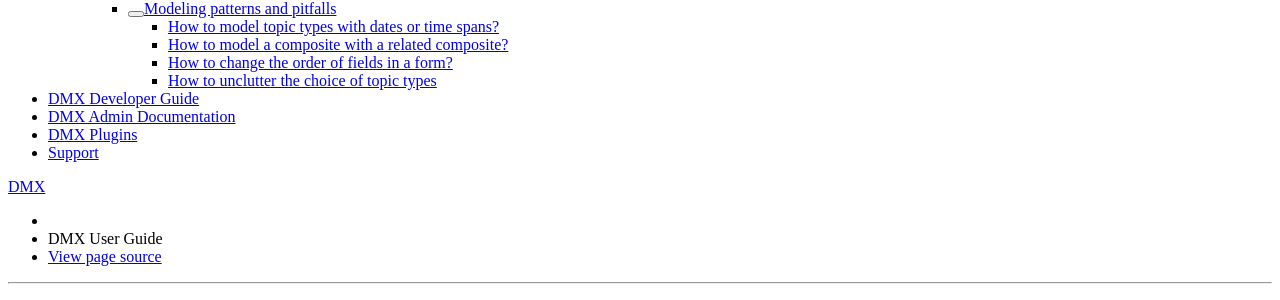
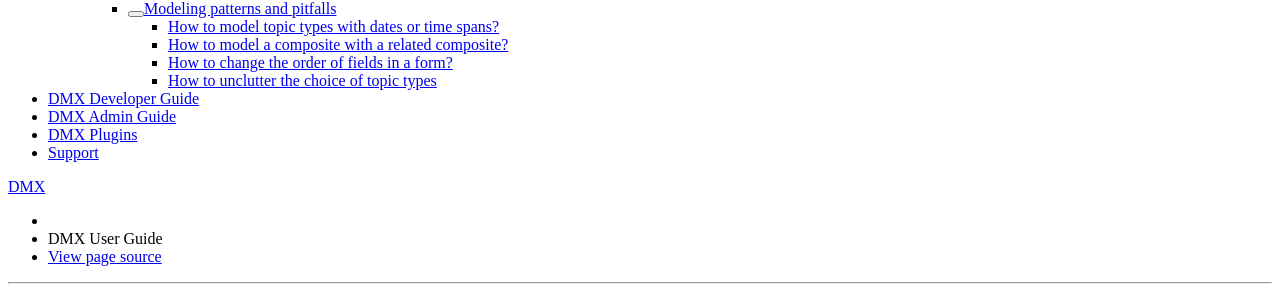
Before and after one commit to dmx-systems/dmx-documentation, a Sphinx documentation site: the page built from docs/user.rst, in a window 1280 px wide and 900 px high, scrolled down 1405 px. Shown: the part 152-452 px from the top of the window. Built offline with Sphinx 7.4.7 and the Read the Docs theme 2.0.0, drawn with Linux system fonts in a browser that asks for light colours; some of the changed text lies outside the part shown.

Commit message:
Renamed to Admin Guide, fixed #27

```diff
--- a/docs/admin.rst
+++ b/docs/admin.rst
@@ -1,8 +1,8 @@
 .. _admin:
 
-#######################
-DMX Admin Documentation
-#######################
+###############
+DMX Admin Guide
+###############
 
 *****************
 The Settings File
--- a/docs/install.rst
+++ b/docs/install.rst
@@ -237,7 +237,7 @@
 Configuring DMX
 ---------------
 
-For apt-based installations we will soon provide more instructions on advanced configuration in the :ref:`Admin Documentation <admin>`.
+For apt-based installations we will soon provide more instructions on advanced configuration in the :ref:`Admin Guide <admin>`.
 By default, DMX listens on port 8080.
 The main configuration file is located in ``/etc/dmx/config.properties``.
 For configuration changes to take effect DMX needs to be restarted (see Stopping and Starting DMX).
--- a/docs/plugins.rst
+++ b/docs/plugins.rst
@@ -15,7 +15,7 @@
 Some of them are Free Software (see the table below).
 Some freely available plugins can already be found in our `download section <https://download.dmx.systems/plugins/>`_, the others will follow soon.
 Their source code is available in our the `plugin repositories <https://git.dmx.systems/dmx-plugins>`_.
-The installation of plugins is explained in our :ref:`Admin Documentation <admin-plugin-installation>`.
+The installation of plugins is explained in our :ref:`Admin Guide <admin-plugin-installation>`.
 
 Some plugins are licensed under a proprietary license and can be purchased from us.
 
--- a/docs/user.rst
+++ b/docs/user.rst
@@ -348,7 +348,7 @@
 
 .. image:: _static/ldap-login.png
 
-.. note:: You can learn how to install the LDAP plugin in our :ref:`Admin Documentation <admin-plugin-installation>`.
+.. note:: You can learn how to install the LDAP plugin in our :ref:`Admin Guide <admin-plugin-installation>`.
 
 .. _user-content-authoring:
 
@@ -980,7 +980,7 @@
 Creating user accounts
 ======================
 
-.. note:: If you have existing users in an LDAP directory we recommend you to use our `LDAP plugin <https://download.dmx.systems/plugins/dmx-ldap/>`_. Learn how to install it in our :ref:`Admin Documentation<admin-plugin-installation>`.
+.. note:: If you have existing users in an LDAP directory we recommend you to use our `LDAP plugin <https://download.dmx.systems/plugins/dmx-ldap/>`_. Learn how to install it in our :ref:`Admin Guide<admin-plugin-installation>`.
 
 In DMX, you create user accounts just the way you create everything else, too:
 Enter a user name into the search field.
@@ -1051,7 +1051,7 @@
 * **confidential**: In a confidential Workspace the owner can read and write. Workspace members can read, but not change anything.
 * **collaborative**: A collaborative Workspace can be read and edited by the owner and by all Workspace members.
 * **public**: A public Workspace is world-readable. It can be read and edited by the owner and by all Workspace members. The default "DMX" Workspace is an example of a public Workspace.
-* **common**: For common Workspaces, you can configure the behaviour in the configuration file ``config.properties``. You can decide whether you want to allow reading and/or writing for non-logged in users. If configured accordingly, a common Workspace on a DMX instance connected to the internet can be readable and writable to *everyone* on the internet. See our :ref:`Admin Documentation<admin-request-filters>` for more details.
+* **common**: For common Workspaces, you can configure the behaviour in the configuration file ``config.properties``. You can decide whether you want to allow reading and/or writing for non-logged in users. If configured accordingly, a common Workspace on a DMX instance connected to the internet can be readable and writable to *everyone* on the internet. See our :ref:`Admin Guide<admin-request-filters>` for more details.
 
 Every Workspace has an owner, usually the creator, and optional members.
 When you are logged in you can access the different Workspaces via the :ref:`Workspace selector<user-the-workspace-selector>` in the upper left corner.
```
